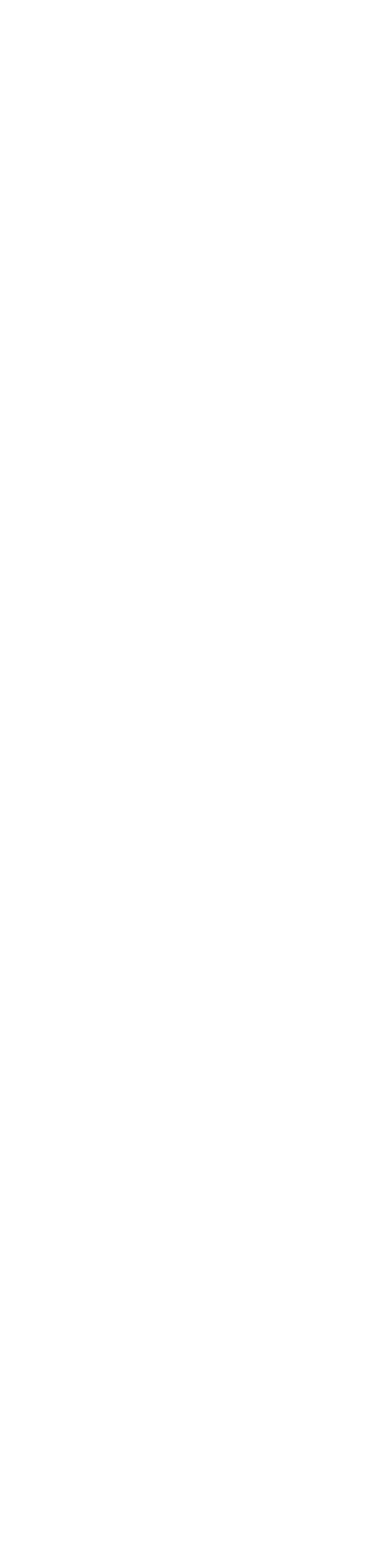
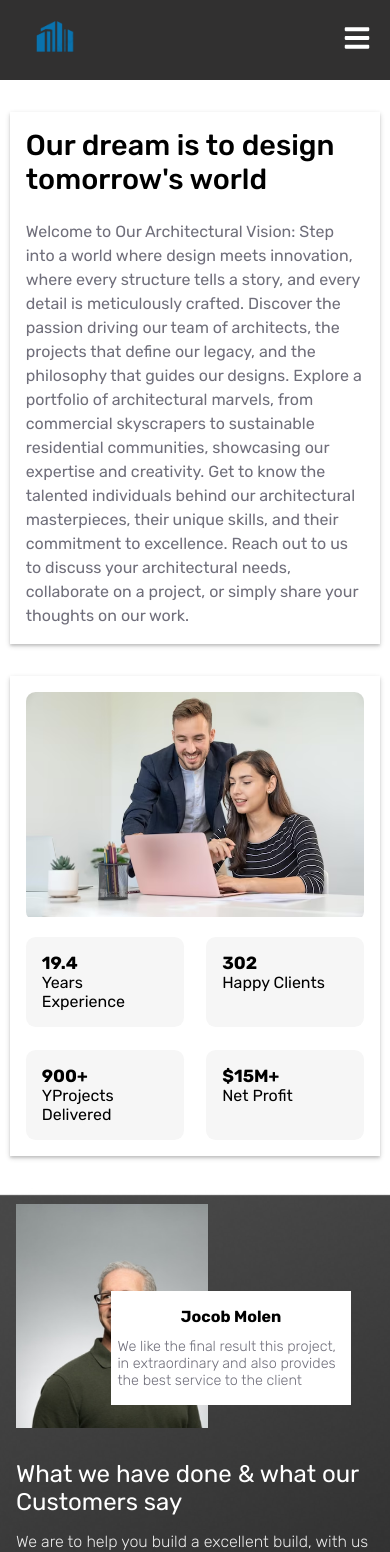
Before and after one commit to samojeyinka/architect-website, a React (Create React App) app: page /about-us in a window 390 px wide. Before the commit this address had no page. Shown: the top 1552 px of the page. Before the commit the page ends 844 px from the top, so only its background shows below. Built offline with nearby package versions, Linux system fonts and the light colour scheme.

Commit message:
about us done

```diff
--- a/src/App.js
+++ b/src/App.js
@@ -5,6 +5,7 @@ import Login from './pages/Login';
 import SignUp from './pages/SignUp';
 import Articles from './pages/Articles';
 import Services from './pages/Services';
+import About from './pages/About';
 
 function App() {
   return (
@@ -15,7 +16,7 @@ function App() {
         <Route path='/sign-up' exact element={<SignUp/>} />
         <Route path='/articles' exact element={<Articles/>} />
         <Route path='/services' exact element={<Services/>} />
-
+        <Route path='/about-us' exact element={<About/>} />
       </Routes>
     </>
   );
--- a/src/assets/images.js
+++ b/src/assets/images.js
@@ -25,6 +25,7 @@ import pro2 from '../assets/pro2.png';
 import pro3 from '../assets/pro3.png';
 import pro4 from '../assets/pro4.png';
 import ctm1 from '../assets/ctm1.png';
+import aboutimg from '../assets/aboutimg.avif';
 
 export {
     logo,
@@ -53,5 +54,6 @@ export {
     pro2,
     pro3,
     pro4,
-    ctm1
+    ctm1,
+    aboutimg,
 }
--- a/src/components/Navbar.js
+++ b/src/components/Navbar.js
@@ -29,7 +29,7 @@ const Navbar = () => {
             </li>
 
             <li>
-            <Link to="/models" onClick={openPage}>About Us</Link>
+            <Link to="/about-us" onClick={openPage}>About Us</Link>
             </li>
 
             <li>
--- /dev/null
+++ b/src/pages/About.js
@@ -0,0 +1,56 @@
+import React from 'react';
+import { aboutimg } from '../assets/images';
+import '../stylesheets/AboutStyles.css';
+import Navbar from '../components/Navbar';
+import Footer from '../components/Footer';
+
+
+const About = () => {
+    return (
+        <>
+        <Navbar/>
+            <div className='about'>
+                <div className='about-flex'>
+                    <div className='about-left'>
+                        <div className='al-top'>
+                            <h2>
+                                Our dream is to design tomorrow's world
+                            </h2>
+                        </div>
+                        <div className='al-btm'>
+                            <p>Welcome to Our Architectural Vision: Step into a world where design meets innovation, where every structure tells a story, and every detail is meticulously crafted. Discover the passion driving our team of architects, the projects that define our legacy, and the philosophy that guides our designs. Explore a portfolio of architectural marvels, from commercial skyscrapers to sustainable residential communities, showcasing our expertise and creativity. Get to know the talented individuals behind our architectural masterpieces, their unique skills, and their commitment to excellence. Reach out to us to discuss your architectural needs, collaborate on a project, or simply share your thoughts on our work.</p>
+                        </div>
+                    </div>
+                    <div className='about-right'>
+                        <div className='ar-top'>
+                            <img src={aboutimg} alt='' />
+                        </div>
+                        <div className='ar-btm'>
+                            <div className='ar-btm-stats'>
+                                <div className='stat-box'>
+                                    <h5>19.4</h5>
+                                    <p>Years Experience</p>
+                                </div>
+                                <div className='stat-box'>
+                                    <h5>302</h5>
+                                    <p>Happy Clients</p>
+                                </div>
+                                <div className='stat-box'>
+                                    <h5>900+</h5>
+                                    <p>YProjects Delivered</p>
+                                </div>
+                                <div className='stat-box'>
+                                    <h5>$15M+</h5>
+                                    <p>Net Profit</p>
+                                </div>
+                            </div>
+                        </div>
+                    </div>
+                </div>
+            </div>
+            <Footer/>
+        </>
+    )
+}
+
+export default About
--- /dev/null
+++ b/src/stylesheets/AboutStyles.css
@@ -0,0 +1,139 @@
+.about {
+    padding-top: 3rem;
+    width: 100%;
+    height: 100%;
+    background: var(--body-color);
+}
+
+
+.about-flex {
+    margin: auto;
+    width: 75%;
+    display: flex;
+    gap: 2rem;
+}
+
+.about-right {
+    padding: 1rem;
+    width: 50%;
+    box-shadow: 0 2px 2px 0 rgba(0, 0, 0, 0.1), 0 2px 5px 0 rgba(0, 0, 0, 0.19);
+}
+
+.about-left {
+    padding: 1rem;
+    width: 50%;
+    display: flex;
+    flex-direction: column;
+    justify-content: space-between;
+    box-shadow: 0 2px 2px 0 rgba(0, 0, 0, 0.1), 0 2px 5px 0 rgba(0, 0, 0, 0.19);
+}
+
+.about-left .al-top {
+    width: 70%;
+}
+
+.about-left .al-top h2 {
+    font-size: 2rem;
+    font-weight: 500;
+    color: var(--bg-text-color);
+}
+
+.about-left .al-btm {
+    width: 90%;
+}
+
+.about-left .al-btm p {
+    line-height: 1.5rem;
+    color: var(--small-text-color);
+}
+
+.about-flex .ar-top {
+    width: 100%;
+    height: 20rem;
+    border-radius: .6rem;
+    overflow: hidden;
+}
+
+
+.about-flex .ar-top img {
+    width: 100%;
+    height: 100%;
+}
+
+
+.ar-btm-stats {
+    display: grid;
+    grid-template-columns: repeat(2, 1fr);
+    gap: 1.4rem;
+}
+
+.ar-btm-stats .stat-box {
+    padding: 1rem;
+    background: var(--secondary-bg);
+    border-radius: .6rem;
+}
+
+.about-right {
+    display: flex;
+    flex-direction: column;
+    gap: 1rem;
+}
+
+.about-right h5 {
+    font-size: 1.1rem;
+    color: var(--bg-text-color);
+}
+
+.about-right p {
+    font-size: 1rem;
+    color: var(--bg-text-color);
+}
+
+@media screen and (max-width: 1000px) {
+    .about-flex {
+        margin: auto;
+        width: 88%;
+        display: flex;
+        gap: 2rem;
+    }
+}
+
+
+@media screen and (max-width: 768px) {
+    .about {
+        padding: 2rem 0;
+        width: 100%;
+        height: 100%;
+        background: var(--body-color);
+    }
+
+    .about-flex {
+        width: 95%;
+        flex-direction: column;
+    }
+
+    .about-right {
+        width: 100%;
+    }
+
+    .about-left {
+        width: 100%;
+        gap: 1.5rem;
+    }
+
+    .about-left .al-top {
+        width: 100%;
+    }
+
+    .about-left .al-top h2 {
+        font-size: 1.8rem;
+    }
+
+    .about-left .al-btm {
+        width: 100%;
+    }
+
+    .about-flex .ar-top {
+        height: 100%;
+    }
+}
```
Also changed, not shown: src/assets/aboutimg.avif (added).
